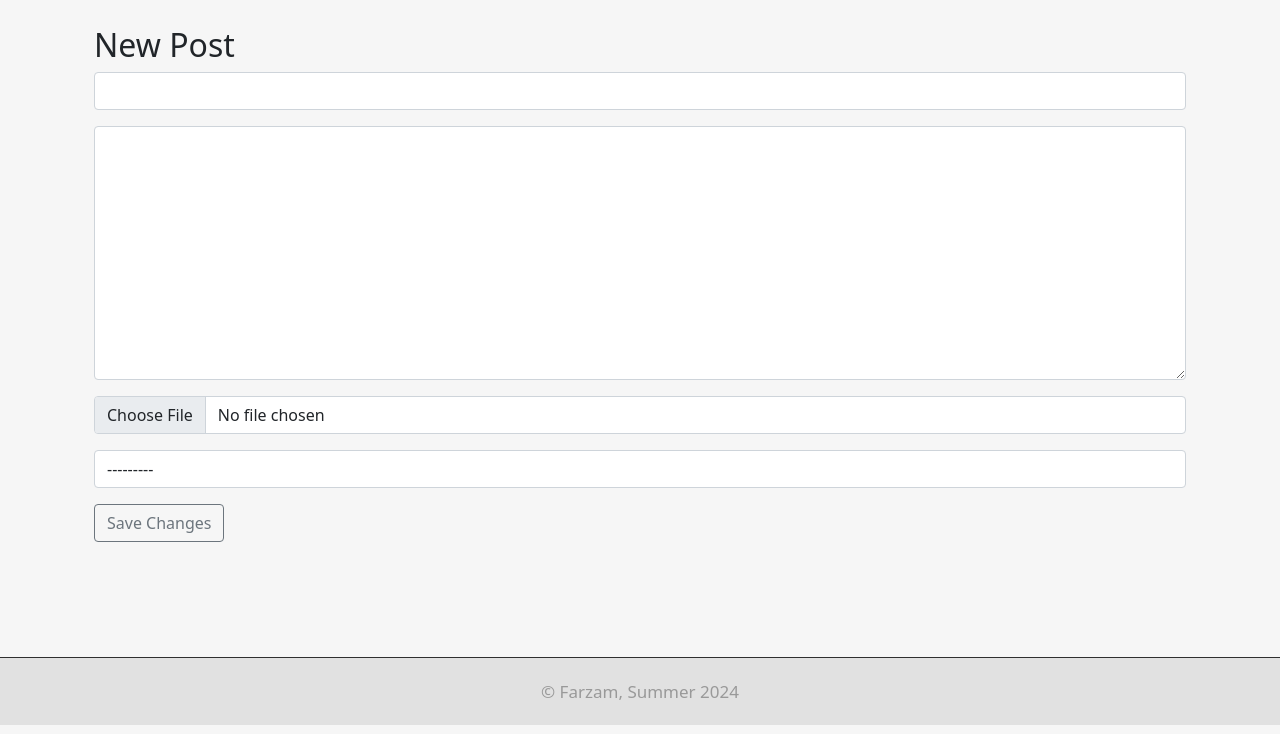
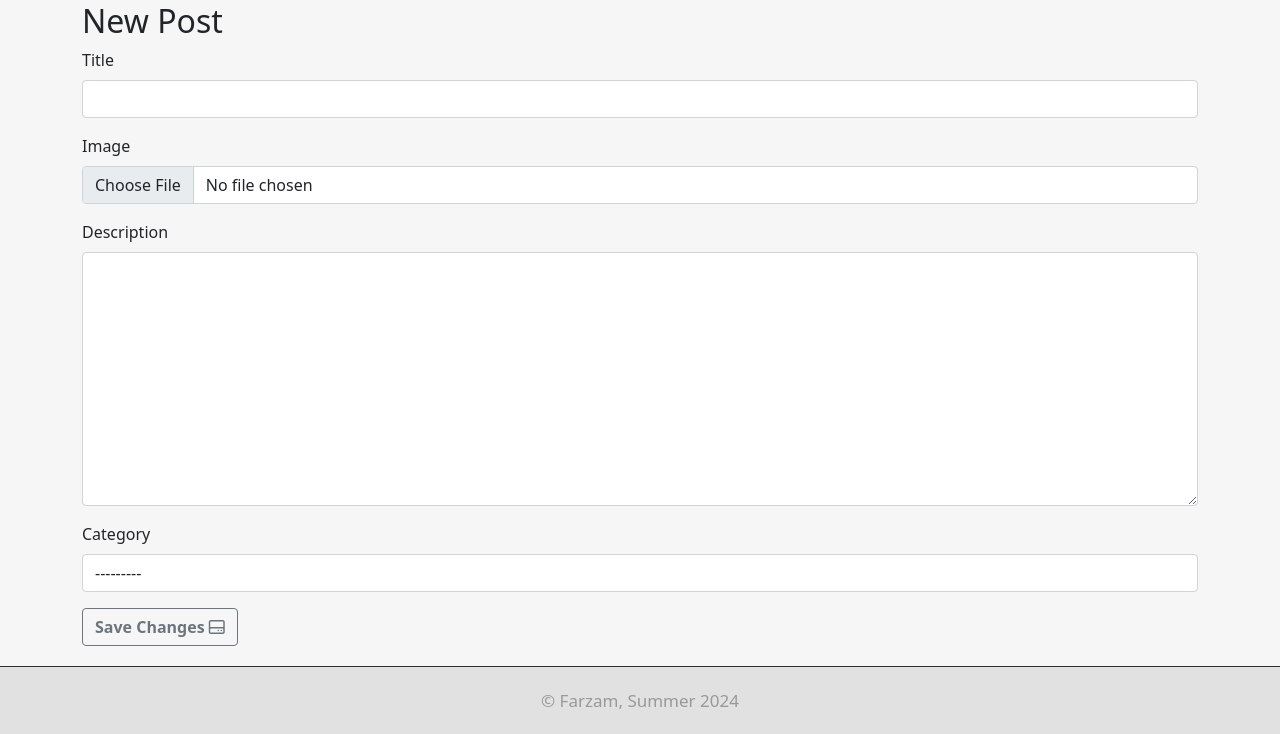
Before and after one commit to farzamgt/photoBlog, a Django app: page /posts/post/new/ in a window 1280 px wide. Shown: the part 75-809 px from the top of the page. Run offline with Django 5.2, Linux system fonts and the light colour scheme; the visitor is signed in with stand-in values (Sample User, id 1); data that the repository does not hold is empty.

Commit message:
Updated styles for creat and edit post. requirment.txt has been added.

```diff
--- /dev/null
+++ b/photoBlog/requirements.txt
@@ -0,0 +1,5 @@
+asgiref==3.8.1
+Django==5.0.7
+pillow==10.4.0
+sqlparse==0.5.1
+tzdata==2024.1
--- a/photoBlog/templates/authentication/login.html
+++ b/photoBlog/templates/authentication/login.html
@@ -1,5 +1,5 @@
 {% extends 'base.html' %}
-{% load custom_filters %}  <!-- Load the custom filters here -->
+{% load auth_filters %}  <!-- Load the custom filters here -->
 
 {% block title %}Login{% endblock %}
 
--- a/photoBlog/templates/authentication/registration.html
+++ b/photoBlog/templates/authentication/registration.html
@@ -1,5 +1,5 @@
 {% extends 'base.html' %}
-{% load custom_filters %}
+{% load auth_filters %}
 
 {% block title %}Register{% endblock %}
 
--- a/photoBlog/templates/posts/create_post.html
+++ b/photoBlog/templates/posts/create_post.html
@@ -1,35 +1,37 @@
 {% extends 'base.html' %}
-{% load custom_filters %}
+{% load post_filters %}
 
 {% block title %}{% if form.instance.pk %}Edit Post{% else %}New Post{% endif %}{% endblock %}
 
 {% block content %}
-<div class="container mt-4">
+<div class="post-container">
     <h2>{% if form.instance.pk %}Edit Post{% else %}New Post{% endif %}</h2>
-    <form method="post" enctype="multipart/form-data" class="mb-4">
+    <form method="post" enctype="multipart/form-data" class="mb-4 d-inline">
         {% csrf_token %}
 
         <div class="mb-3">
+            <label for="id_content" class="form-label">Title</label>
             {{ form.title|add_class:"form-control" }}
         </div>
         <div class="mb-3">
+            <label for="id_content" class="form-label">Image</label>
+            {{ form.image|add_class:"form-control" }}
+        </div>
+        <div class="mb-3">
+            <label for="id_content" class="form-label">Description</label>
             {{ form.content|add_class:"form-control" }}
         </div>
         <div class="mb-3">
-            {{ form.image|add_class:"form-control" }}
-        </div>
-        <div class="mb-3">
+            <label for="id_content" class="form-label">Category</label>
             {{ form.category|add_class:"form-control" }}
         </div>
-
-        <button type="submit" class="btn btn-outline-secondary">Save Changes</button>
+        <button type="submit" class="btn btn-outline-secondary me-3"><span class="loging">Save Changes</span> <i class="far fa-hdd"></i></button>
     </form>
 
     {% if form.instance.pk %}
-    <h3>Delete Post</h3>
     <form method="post" action="{% url 'delete_post' form.instance.pk %}" class="d-inline">
         {% csrf_token %}
-        <button type="submit" class="btn btn-danger">Delete Post</button>
+        <button type="submit" class="btn btn-outline-secondary"><span class="loging">Delete Post</span> <i class="fas fa-trash"></i></button>
     </form>
     {% endif %}
 </div>
--- a/photoBlog/templates/posts/edit_comment.html
+++ b/photoBlog/templates/posts/edit_comment.html
@@ -1,5 +1,5 @@
 {% extends 'base.html' %}
-{% load custom_filters %}
+{% load post_filters %}
 
 {% block title %}Edit Comment{% endblock %}
 
--- a/photoBlog/templates/posts/post_detail.html
+++ b/photoBlog/templates/posts/post_detail.html
@@ -1,5 +1,5 @@
 {% extends 'base.html' %}
-{% load custom_filters %}
+{% load post_filters %}
 
 {% block title %}{{ post.title }}{% endblock %}
 
```
Also changed, not shown: photoBlog/authentication/templatetags/auth_filters.py (renamed from photoBlog/authentication/templatetags/custom_filters.py), photoBlog/posts/templatetags/post_filters.py (renamed from photoBlog/posts/templatetags/custom_filters.py), 1 other file.
